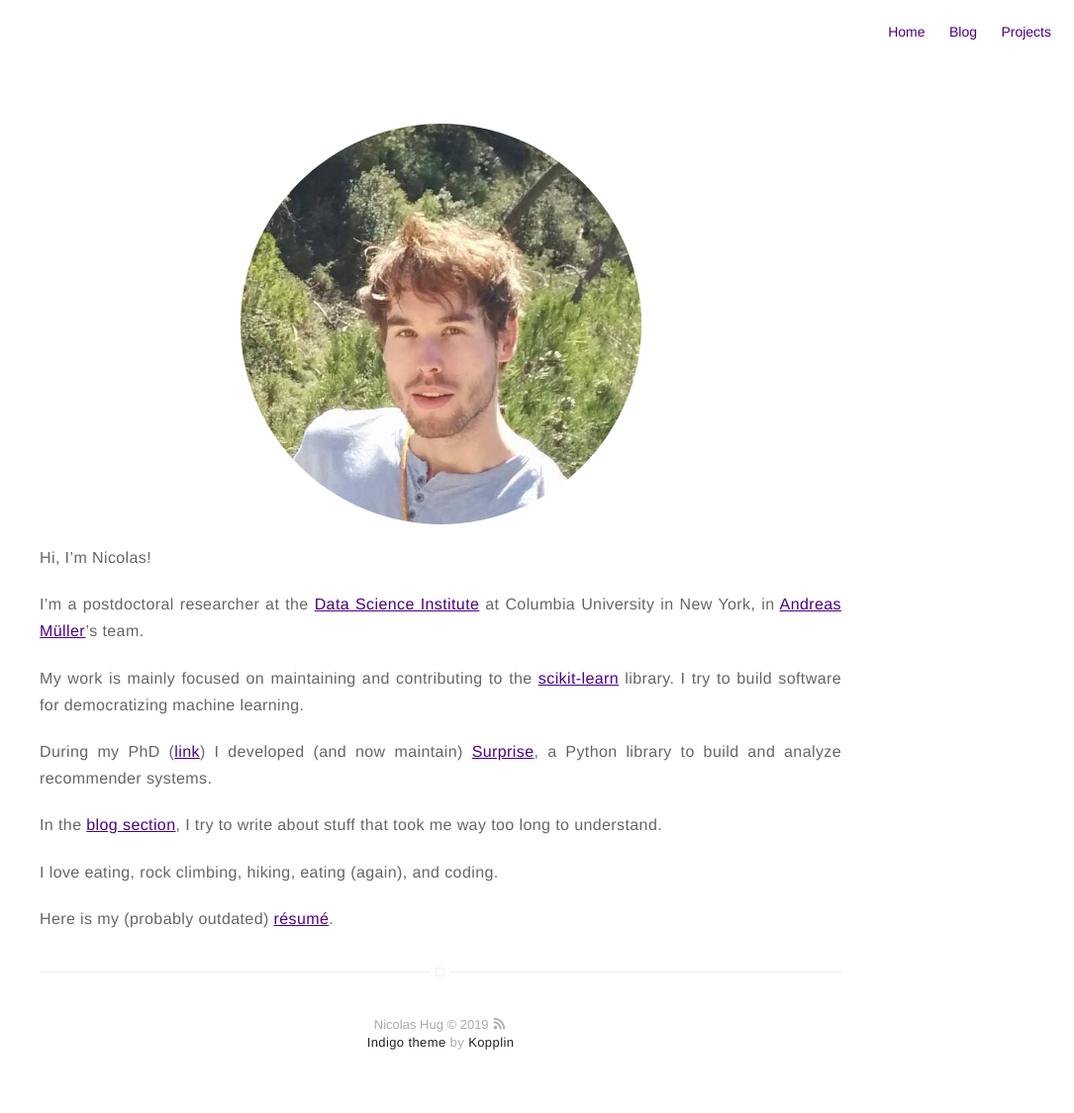
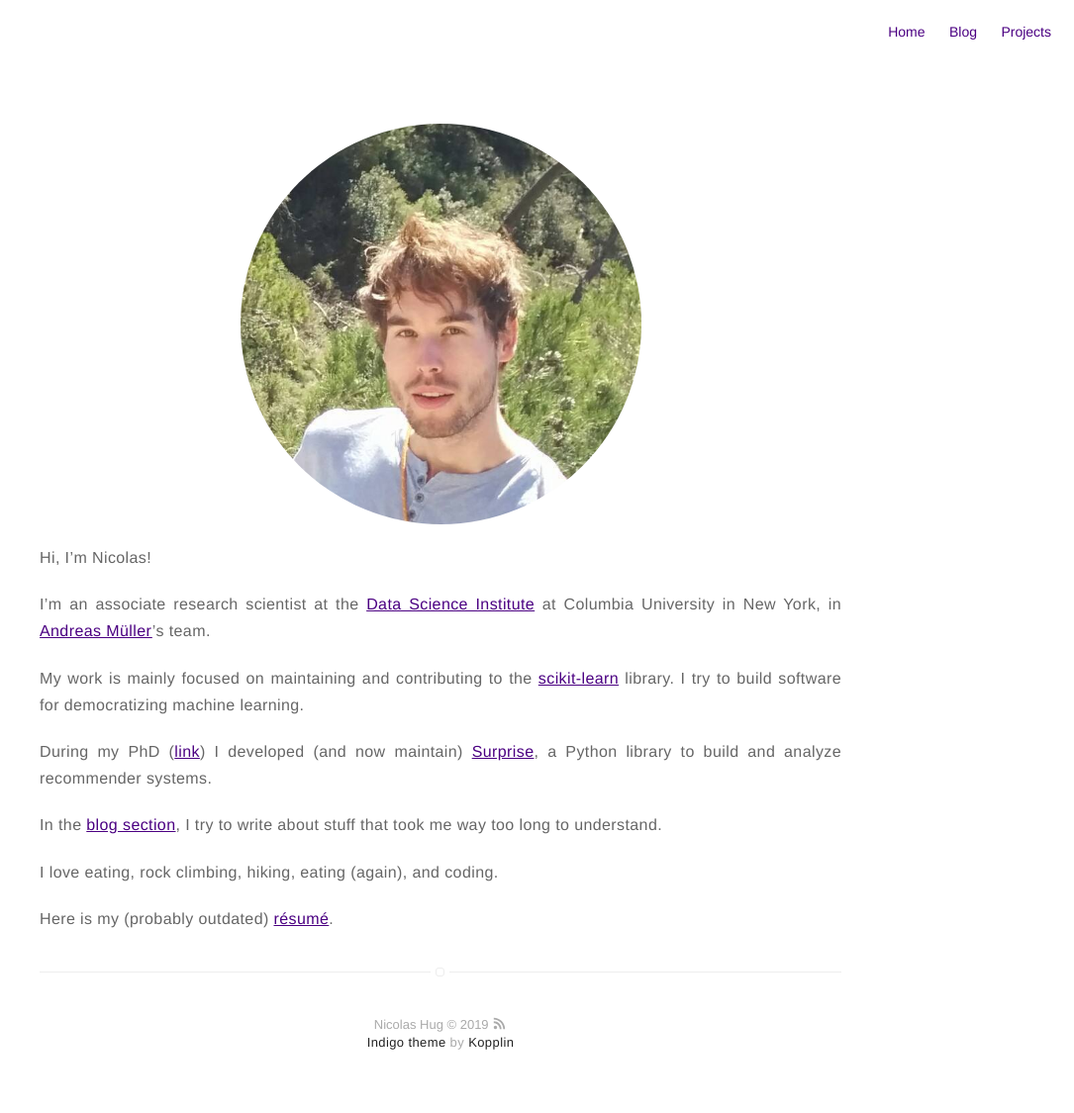
Before and after one commit to NicolasHug/nicolashug.github.io, a Jekyll site: the page built from about.md, in a window 1280 px wide. Shown: the whole page at 99% size, without its empty margins (195-1280 px from the left). Built offline with Jekyll 4.4.1, drawn with Linux system fonts in a browser that asks for light colours.

Commit message:
update position

```diff
--- a/_config.yml
+++ b/_config.yml
@@ -3,7 +3,7 @@ permalink: /:categories/:title
 
 # main text of home
 name: Nicolas Hug
-bio: Postdoc at Columbia University
+bio: Associate Research Scientist at Columbia University
 
 # twitter summary info
 # description: A blog about technology and stuff related
@@ -40,7 +40,7 @@ email: contact@nicolas-hug.com
 authors:
     nico:
         name: Nicolas Hug
-        bio: Postdoc at Columbia University
+        bio: Associate Research Scientist at Columbia University
         external-image: false
         picture: assets/images/nico.jpg
         twitter: hug_nicolas
--- a/about.md
+++ b/about.md
@@ -7,7 +7,7 @@ layout: page
 
 Hi, I'm Nicolas!
 
-I'm a postdoctoral researcher at the [Data Science
+I'm an associate research scientist at the [Data Science
 Institute](https://datascience.columbia.edu/) at Columbia University in New
 York, in [Andreas Müller](https://amueller.github.io/)'s team.
 
```
